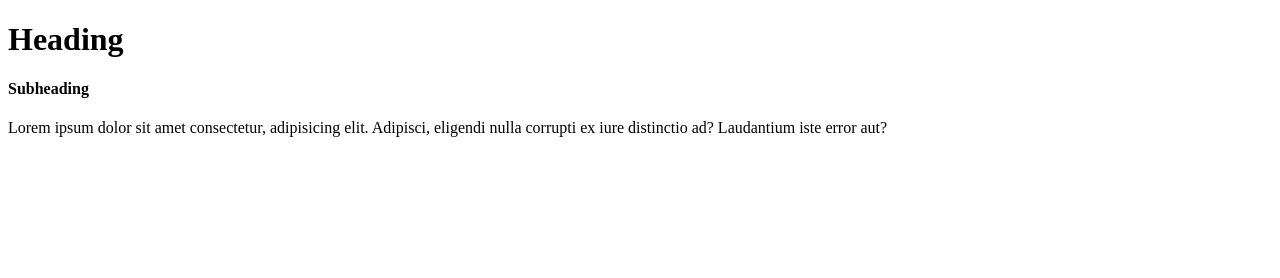
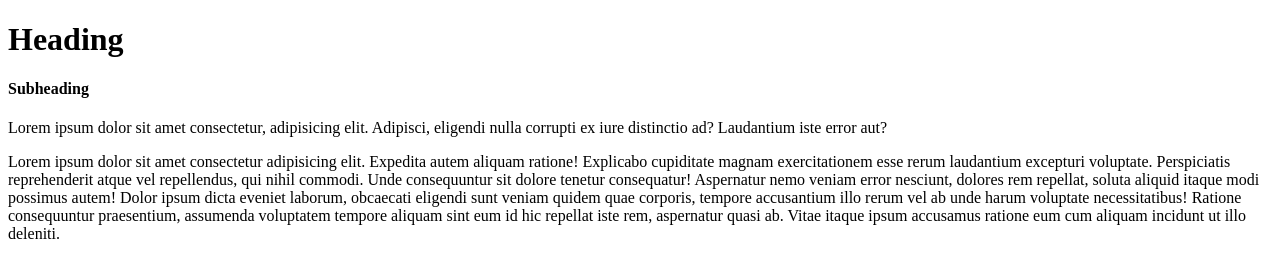
Before and after one commit to SuhaanTonse/git-practice, a plain HTML site: page index.html in a window 1280 px wide. Drawn offline with Linux system fonts and the light colour scheme.

Commit message:
update index file

```diff
--- a/index.html
+++ b/index.html
@@ -12,5 +12,18 @@
       Lorem ipsum dolor sit amet consectetur, adipisicing elit. Adipisci,
       eligendi nulla corrupti ex iure distinctio ad? Laudantium iste error aut?
     </p>
+    <p>
+      Lorem ipsum dolor sit amet consectetur adipisicing elit. Expedita autem
+      aliquam ratione! Explicabo cupiditate magnam exercitationem esse rerum
+      laudantium excepturi voluptate. Perspiciatis reprehenderit atque vel
+      repellendus, qui nihil commodi. Unde consequuntur sit dolore tenetur
+      consequatur! Aspernatur nemo veniam error nesciunt, dolores rem repellat,
+      soluta aliquid itaque modi possimus autem! Dolor ipsum dicta eveniet
+      laborum, obcaecati eligendi sunt veniam quidem quae corporis, tempore
+      accusantium illo rerum vel ab unde harum voluptate necessitatibus! Ratione
+      consequuntur praesentium, assumenda voluptatem tempore aliquam sint eum id
+      hic repellat iste rem, aspernatur quasi ab. Vitae itaque ipsum accusamus
+      ratione eum cum aliquam incidunt ut illo deleniti.
+    </p>
   </body>
 </html>
```
